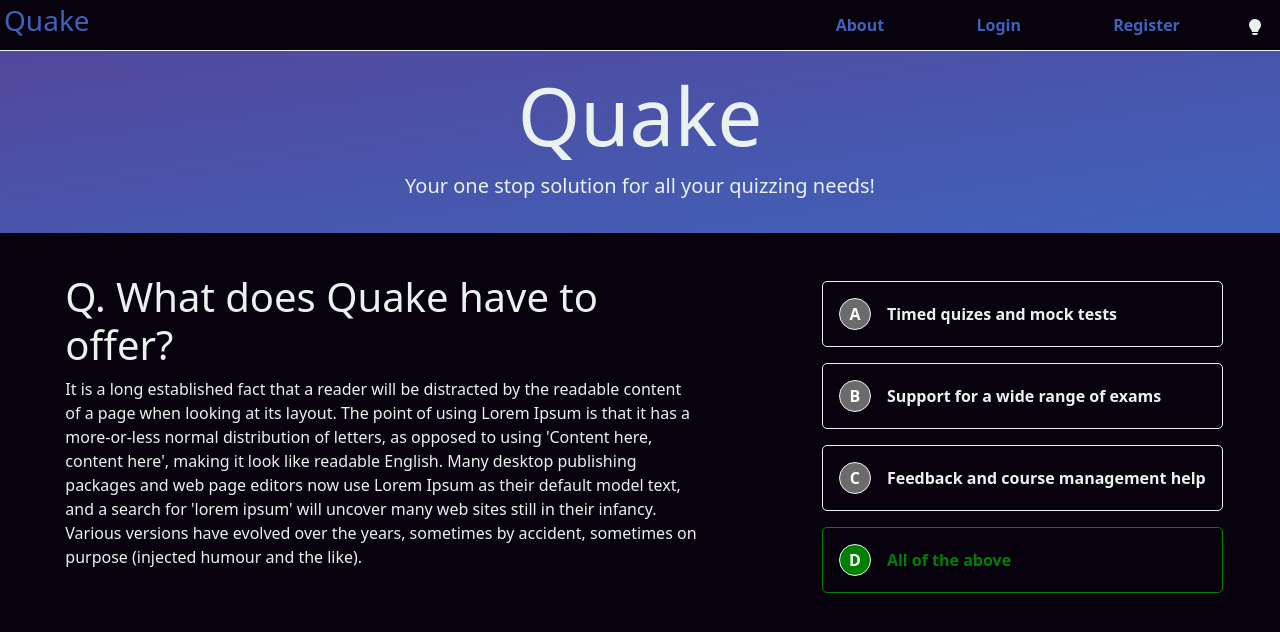
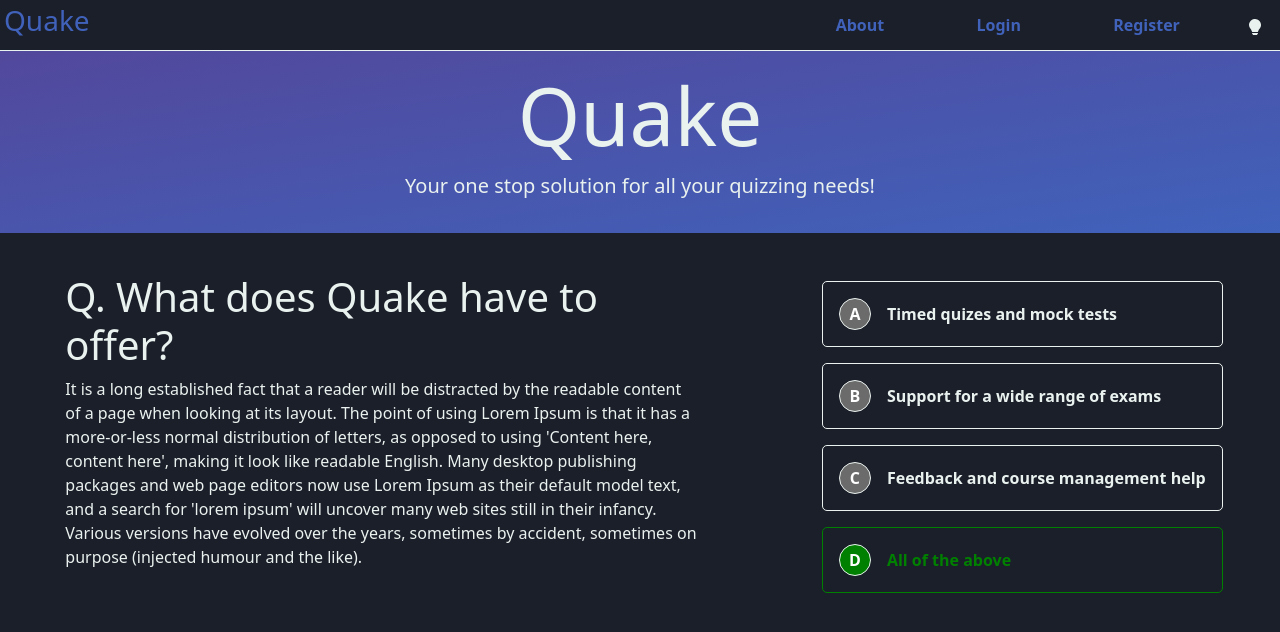
Before and after one commit to nykajak/quake, a Vue app in the folder frontend/: page / in a window 1280 px wide. Shown: the top 632 px of the page. Built offline with nearby package versions, Linux system fonts and the light colour scheme.

Commit message:
Frontend: Changed dark-color to a nicer one

```diff
--- a/frontend/src/assets/main.css
+++ b/frontend/src/assets/main.css
@@ -1,6 +1,6 @@
 :root{
     --light-color: rgb(234, 242, 239);
-    --dark-color: rgb(7, 2, 13);
+    --dark-color: rgb(27, 31, 42);
     --primary-color: rgb(82, 72, 156);
     --secondary-color: rgb(64, 98, 187);
     --tertiary-color: rgb(50, 144, 143);
```
